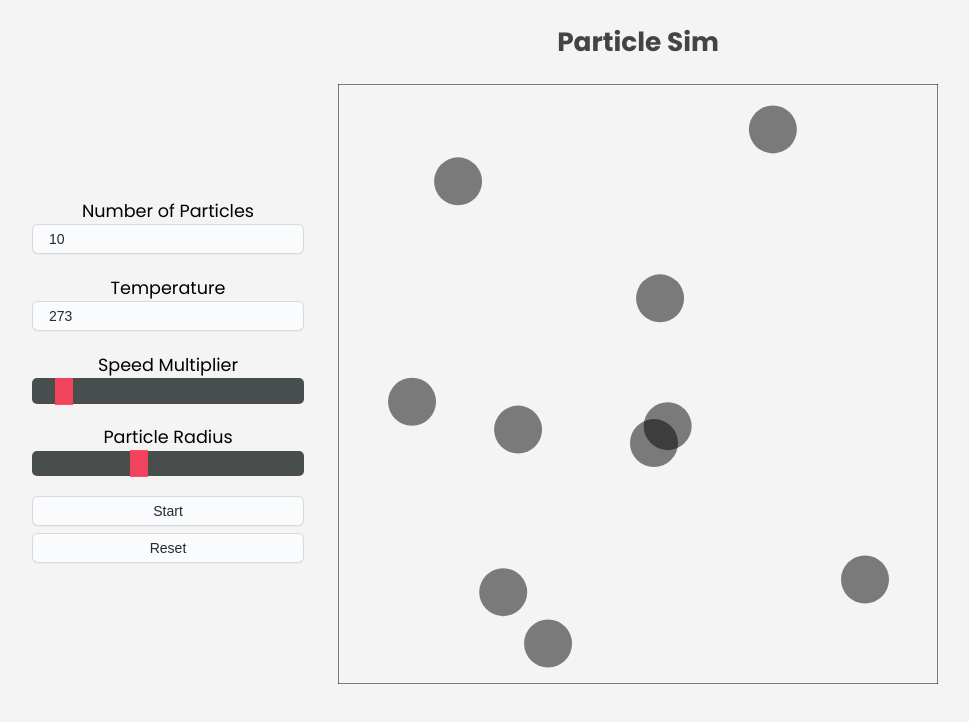
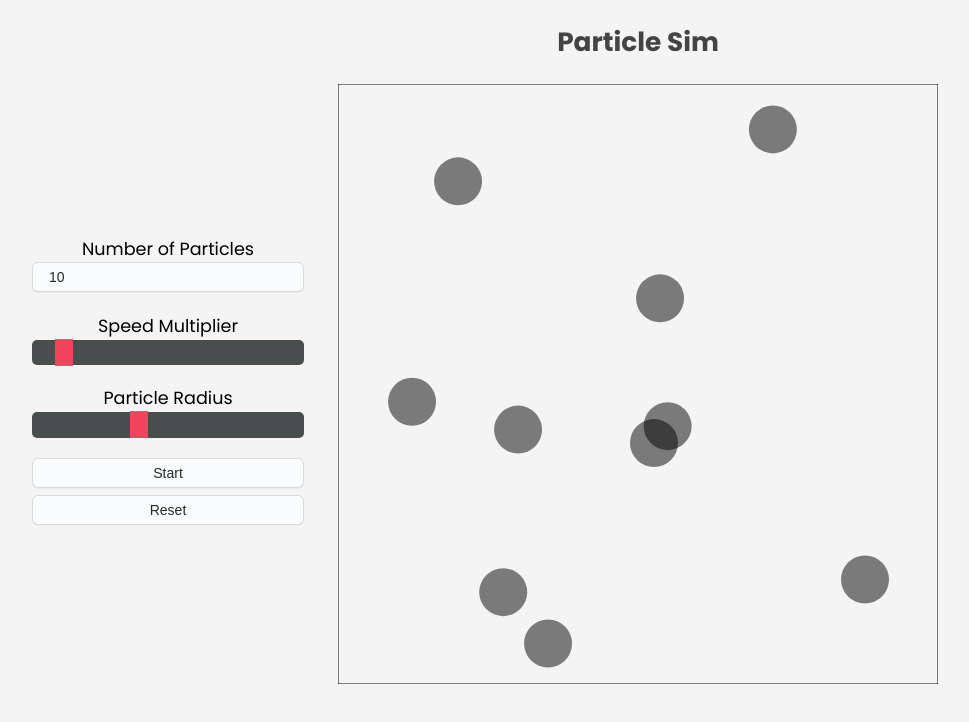
Before and after one commit to JBreidfjord/particle-sim, a React (Create React App) app: page / in a window 1280 px wide. Shown: the top 722 px of the page, without its empty margins (2-971 px from the left). Built offline with nearby package versions, Linux system fonts and the light colour scheme.

Commit message:
Remove temperature input and add function to calculate temp

```diff
--- a/src/Controls.js
+++ b/src/Controls.js
@@ -10,8 +10,7 @@ export default function Controls({
   running,
   setRunning,
   setParticles,
-  temperature,
-  setTemperature,
+  setElapsed,
 }) {
   return (
     <div className="controls">
@@ -23,17 +22,6 @@ export default function Controls({
           value={numParticles}
           min="1"
           step="1"
-        />
-      </label>
-      <label>
-        Temperature
-        <input
-          type="number"
-          onChange={(temperature) => setTemperature(parseFloat(temperature.target.value))}
-          value={temperature}
-          min="0"
-          step="1"
-          max="10000"
         />
       </label>
       <label>
@@ -61,7 +49,12 @@ export default function Controls({
       <button onClick={() => setRunning((prevRunning) => !prevRunning)}>
         {running ? "Stop" : "Start"}
       </button>
-      <button onClick={() => setParticles(() => Particle.generateParticles(numParticles, radius))}>
+      <button
+        onClick={() => {
+          setParticles(() => Particle.generateParticles(numParticles, radius));
+          setElapsed(0);
+        }}
+      >
         Reset
       </button>
     </div>
--- a/src/Particle.js
+++ b/src/Particle.js
@@ -1,3 +1,5 @@
+const k = 1.38064852 * Math.pow(10, -23); // Boltzmann constant
+
 export default class Particle {
   constructor(initialX, initialY, initialVx, initialVy, radius) {
     this.x = initialX;
@@ -7,7 +9,7 @@ export default class Particle {
     this.r = radius;
     this.ax = 0.0;
     this.ay = 0.0;
-    this.m = 1.0;
+    this.m = Math.PI * radius ** 2; // Mass proportional to area of particle
     this.momentumTransferred = 0;
   }
 
@@ -196,4 +198,12 @@ export default class Particle {
   static kineticEnergy(particle) {
     return 0.5 * particle.m * Math.hypot(particle.vx, particle.vy) ** 2;
   }
+
+  static temperature(particles) {
+    // T = 2/3 * 1/k * KEavg
+    const KE =
+      particles.reduce((acc, particle) => acc + Particle.kineticEnergy(particle), 0) /
+      particles.length;
+    return (2 / 3) * (1 / k) * KE;
+  }
 }
--- a/src/Simulation.js
+++ b/src/Simulation.js
@@ -30,7 +30,6 @@ CanvasRenderingContext2D.prototype.drawCircle = function (x, y, radius, color) {
 
 export default function Simulation() {
   const [numParticles, setNumParticles] = useState(10);
-  const [temperature, setTemperature] = useState(273);
   const [radius, setRadius] = useState(0.04);
   const [speedMult, setSpeedMult] = useState(1);
   const [particles, setParticles] = useState(() =>
@@ -120,8 +119,7 @@ export default function Simulation() {
           running={running}
           setRunning={setRunning}
           setParticles={setParticles}
-          temperature={temperature}
-          setTemperature={setTemperature}
+          setElapsed={setElapsed}
         />
         <canvas ref={canvasRef}></canvas>
         <Stats particles={particles} elapsed={elapsed} numParticles={numParticles} />
```
